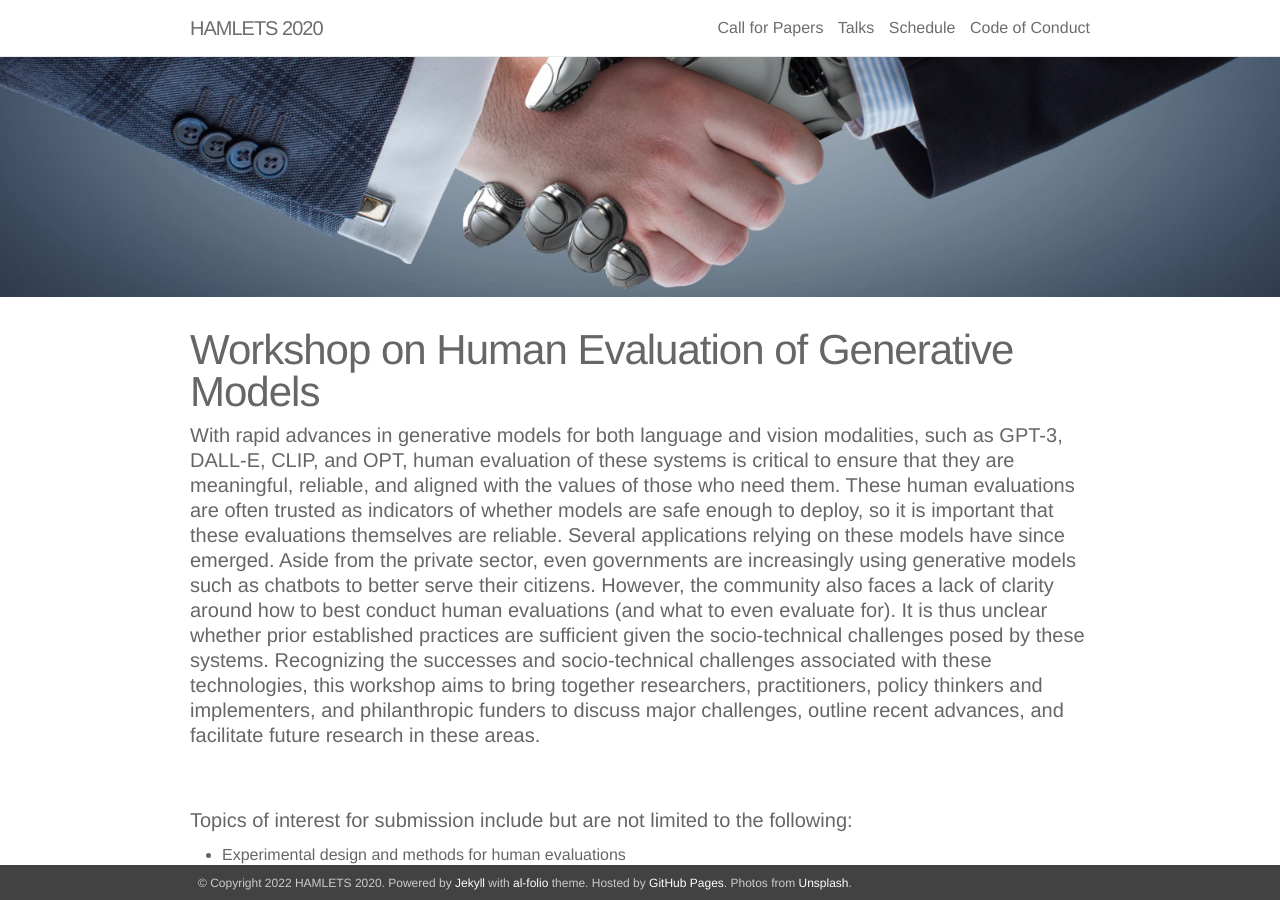
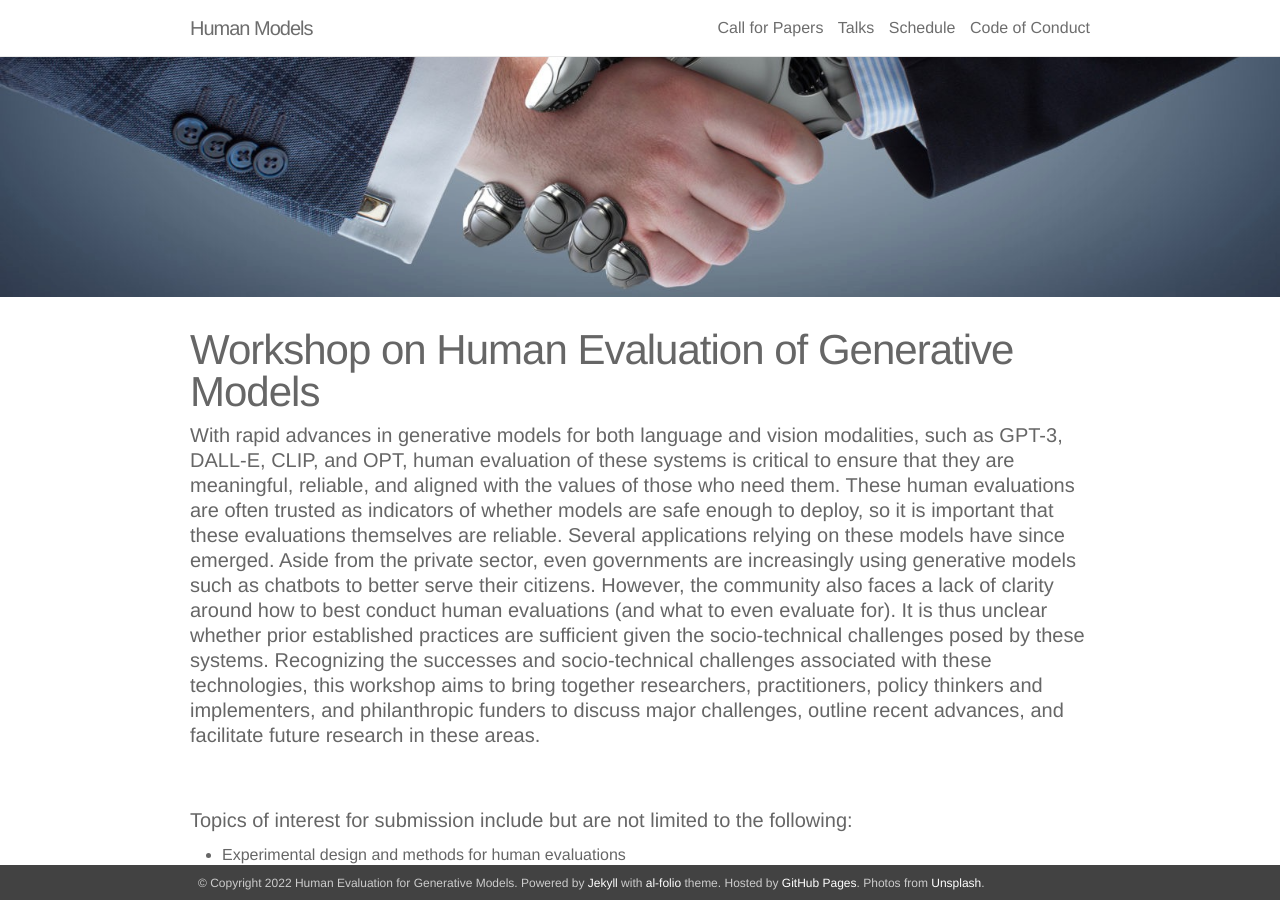
Before and after one commit to acmi-lab/humaneval-workshop, a Jekyll site: the page built from _pages/00_about.md, in a window 1280 px wide and 900 px high. Built offline with Jekyll 4.4.1, drawn with Linux system fonts in a browser that asks for light colours; nearby versions of some CDN libraries.

Commit message:
Update config

```diff
--- a/_config.yml
+++ b/_config.yml
@@ -1,10 +1,10 @@
 # -----------------------------------------------------------------------------
 # Site settings
 # -----------------------------------------------------------------------------
-name: HAMLETS 2020
+name: Human Evaluation for Generative Models
 email:
 description: > # this means to ignore newlines until "url:"
-  A Venue for human-in-the-loop machine learning.
+  A venue for discussing the future of human evaluations of generative models
 footer_text: >
   Powered by <a href="http://jekyllrb.com/" target="_blank">Jekyll</a> with <a href="https://github.com/alshedivat/al-folio">al-folio</a> theme.
   Hosted by <a href="https://pages.github.com/" target="_blank">GitHub Pages</a>.
@@ -17,7 +17,7 @@ last_updated: # leave blank if you don't want to display last updated
 # -----------------------------------------------------------------------------
 # Social integration
 # -----------------------------------------------------------------------------
-github_username: hamlets-workshop
+github_username: humaneval-workshop
 twitter_username: # your Twitter handle
 linkedin_username: # your LinkedIn user name
 scholar_userid: # your Google Scholar ID
@@ -33,13 +33,11 @@ google_analytics: UA-XXXXXXXXX # out your google-analytics code
 # -----------------------------------------------------------------------------
 # Blog
 # -----------------------------------------------------------------------------
-blog_name: Published Retrospectives
-blog_description: These are papers which have been reviewed and accepted in HAMLETS 2020.
 
 # Pagination
 paginate: 4
-permalink: /published_hamlets/:year/:title/
-paginate_path: /published_hamlets/page:num/
+permalink: /published_humaneval/:year/:title/
+paginate_path: /published_humaneval/page:num/
 
 text:
   pagination:
```
